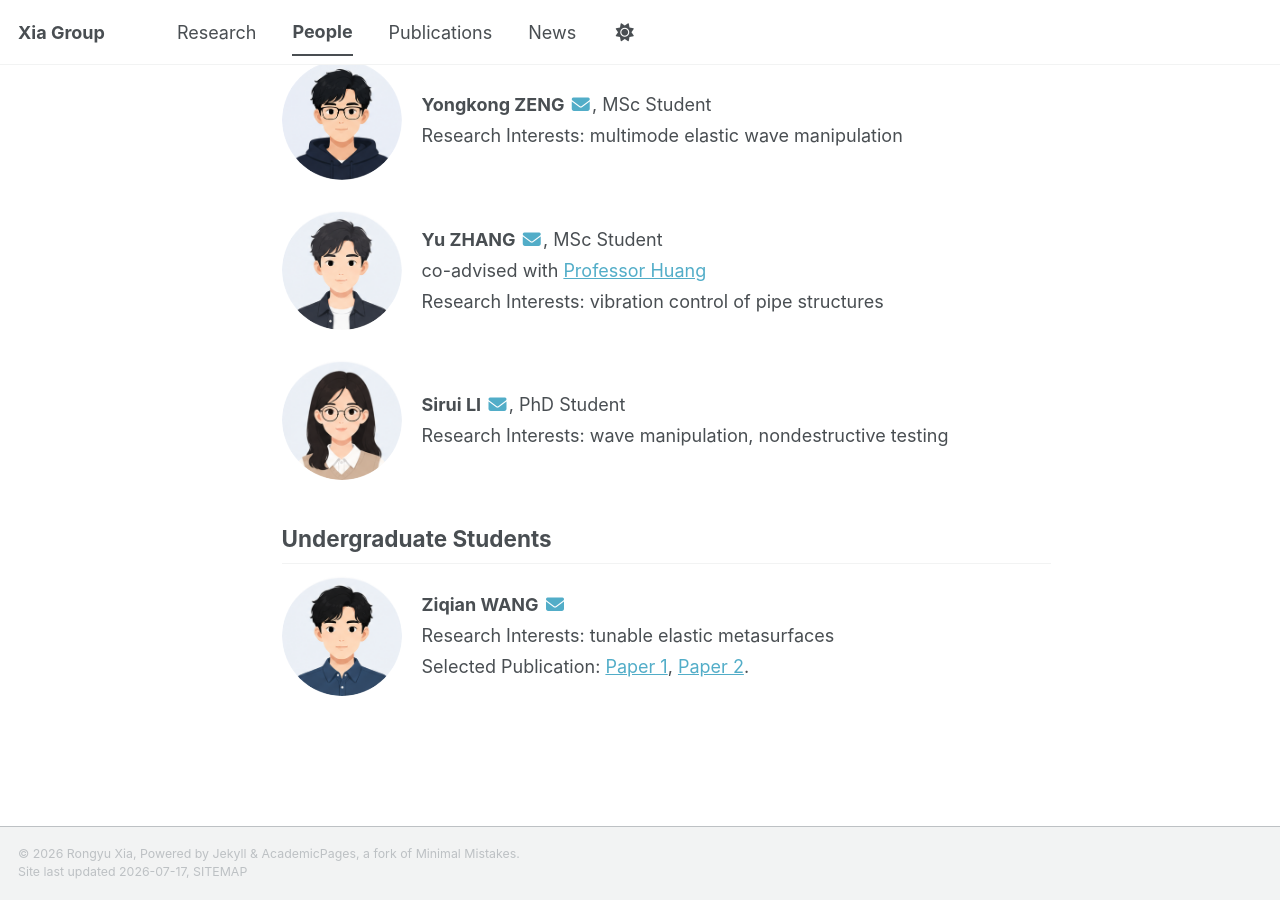
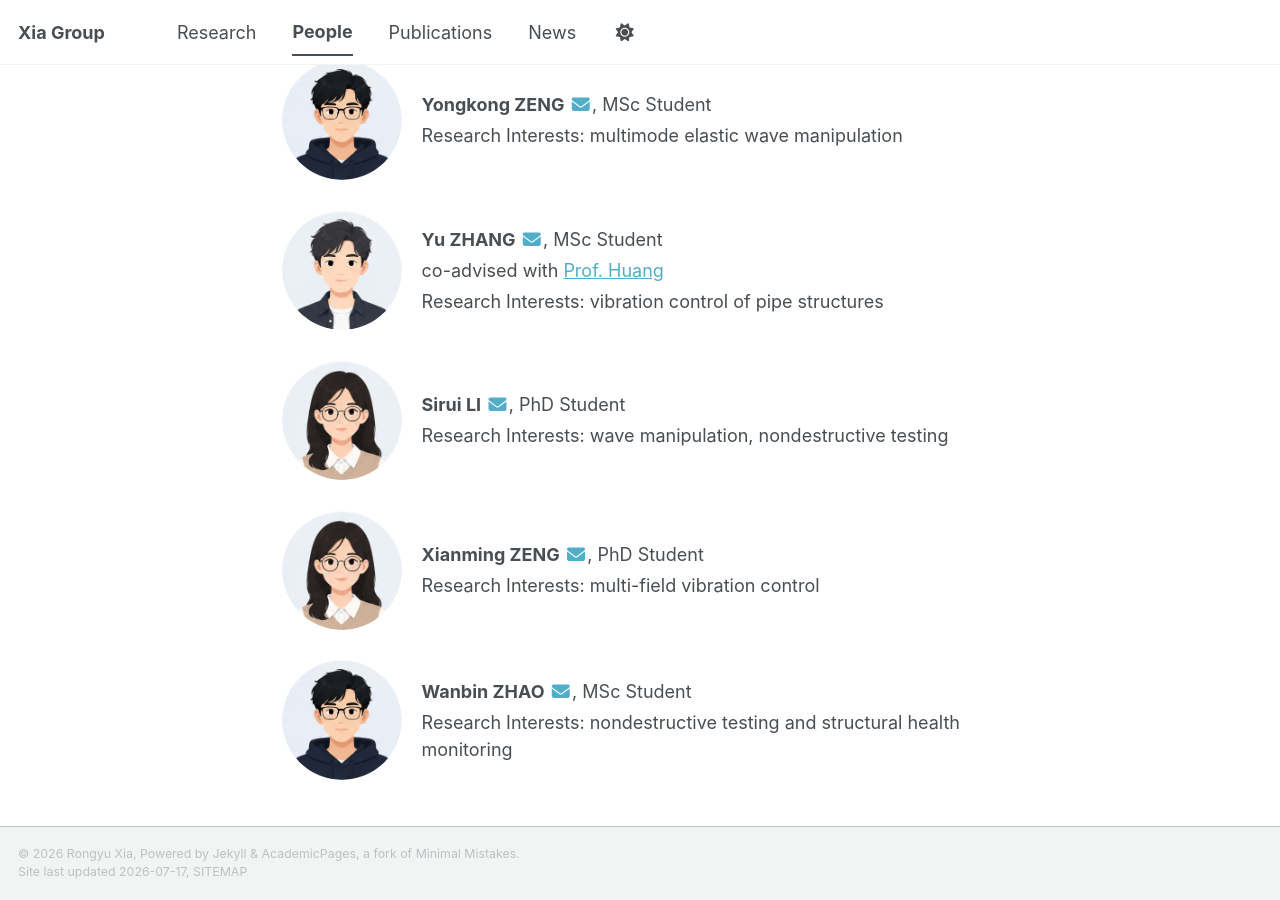
Before and after one commit to RongyuXia/rongyuxia.github.io, a Jekyll site: the page built from _pages/people.html, in a window 1280 px wide and 900 px high, scrolled down 402 px. Built offline with Jekyll 4.4.1, drawn with Linux system fonts in a browser that asks for light colours; a style sheet for code colours, icons or effects is not loaded.

Commit message:
Update people page

```diff
--- a/_pages/people.html
+++ b/_pages/people.html
@@ -49,17 +49,12 @@ classes: wide
   <div>
     <p style="margin:4px 0;">
       <strong>Yongkong ZENG</strong>
-      <a href="mailto:xxx@xxx.edu.cn"><i class="fas fa-fw fa-envelope"></i></a>, MSc Student
+      <a href="mailto:zengyk5@mail2.sysu.edu.cn"><i class="fas fa-fw fa-envelope"></i></a>, MSc Student
     </p>
     <p style="margin:4px 0;">
       Research Interests:
       multimode elastic wave manipulation
     </p>
-    <!-- <p style="margin:4px 0;">
-      Selected Publication:
-      <a href="https://www.sysu.edu.cn">Paper 1</a>,
-      <a href="https://www.sysu.edu.cn">Paper 2</a>.
-    </p> -->
   </div>
 </div>
 
@@ -75,20 +70,15 @@ classes: wide
   <div>
     <p style="margin:4px 0;">
       <strong>Yu ZHANG</strong>
-      <a href="mailto:xxx@xxx.edu.cn"><i class="fas fa-fw fa-envelope"></i></a>, MSc Student
+      <a href="mailto:zhangy2827@mail2.sysu.edu.cn"><i class="fas fa-fw fa-envelope"></i></a>, MSc Student
     </p>
     <p style="margin:4px 0;">
-      co-advised with <a href="https://saa.sysu.edu.cn/teacher/220">Professor Huang</a>
+      co-advised with <a href="https://saa.sysu.edu.cn/teacher/220">Prof. Huang</a>
     </p>
     <p style="margin:4px 0;">
       Research Interests:
       vibration control of pipe structures
     </p>
-    <!-- <p style="margin:4px 0;">
-      Selected Publication:
-      <a href="https://www.sysu.edu.cn">Paper 1</a>,
-      <a href="https://www.sysu.edu.cn">Paper 2</a>.
-    </p> -->
   </div>
 </div>
 
@@ -104,11 +94,53 @@ classes: wide
   <div>
     <p style="margin:4px 0;">
       <strong>Sirui LI</strong>
-      <a href="mailto:xxx@xxx.edu.cn"><i class="fas fa-fw fa-envelope"></i></a>, PhD Student
+      <a href="mailto:lishr37@mail2.sysu.edu.cn"><i class="fas fa-fw fa-envelope"></i></a>, PhD Student
     </p>
     <p style="margin:4px 0;">
       Research Interests:
       wave manipulation, nondestructive testing
+    </p>
+  </div>
+</div>
+
+<div style="display:flex; align-items:center; gap:20px; margin-bottom:30px;">
+  <img src="/images/people/student33.png"
+       style="
+       width:120px;
+       height:120px;
+       object-fit:cover;
+       border-radius:50%;
+       flex-shrink:0;
+       ">
+  <div>
+    <p style="margin:4px 0;">
+      <strong>Xianming ZENG</strong>
+      <a href="mailto:zengxm53@mail2.sysu.edu.cn"><i class="fas fa-fw fa-envelope"></i></a>, PhD Student
+    </p>
+    <p style="margin:4px 0;">
+      Research Interests:
+      multi-field vibration control
+    </p>
+  </div>
+</div>
+
+<div style="display:flex; align-items:center; gap:20px; margin-bottom:30px;">
+  <img src="/images/people/student11.png"
+       style="
+       width:120px;
+       height:120px;
+       object-fit:cover;
+       border-radius:50%;
+       flex-shrink:0;
+       ">
+  <div>
+    <p style="margin:4px 0;">
+      <strong>Wanbin ZHAO</strong>
+      <a href="mailto:zhaowb29@mail2.sysu.edu.cn"><i class="fas fa-fw fa-envelope"></i></a>, MSc Student
+    </p>
+    <p style="margin:4px 0;">
+      Research Interests:
+      nondestructive testing and structural health monitoring
     </p>
   </div>
 </div>
@@ -127,7 +159,7 @@ classes: wide
   <div>
     <p style="margin:4px 0;">
       <strong>Ziqian WANG</strong>
-      <a href="mailto:xxx@xxx.edu.cn">
+      <a href="mailto:wangzq75@mail2.sysu.edu.cn">
         <i class="fas fa-fw fa-envelope"></i>
       </a>
     </p>
```
